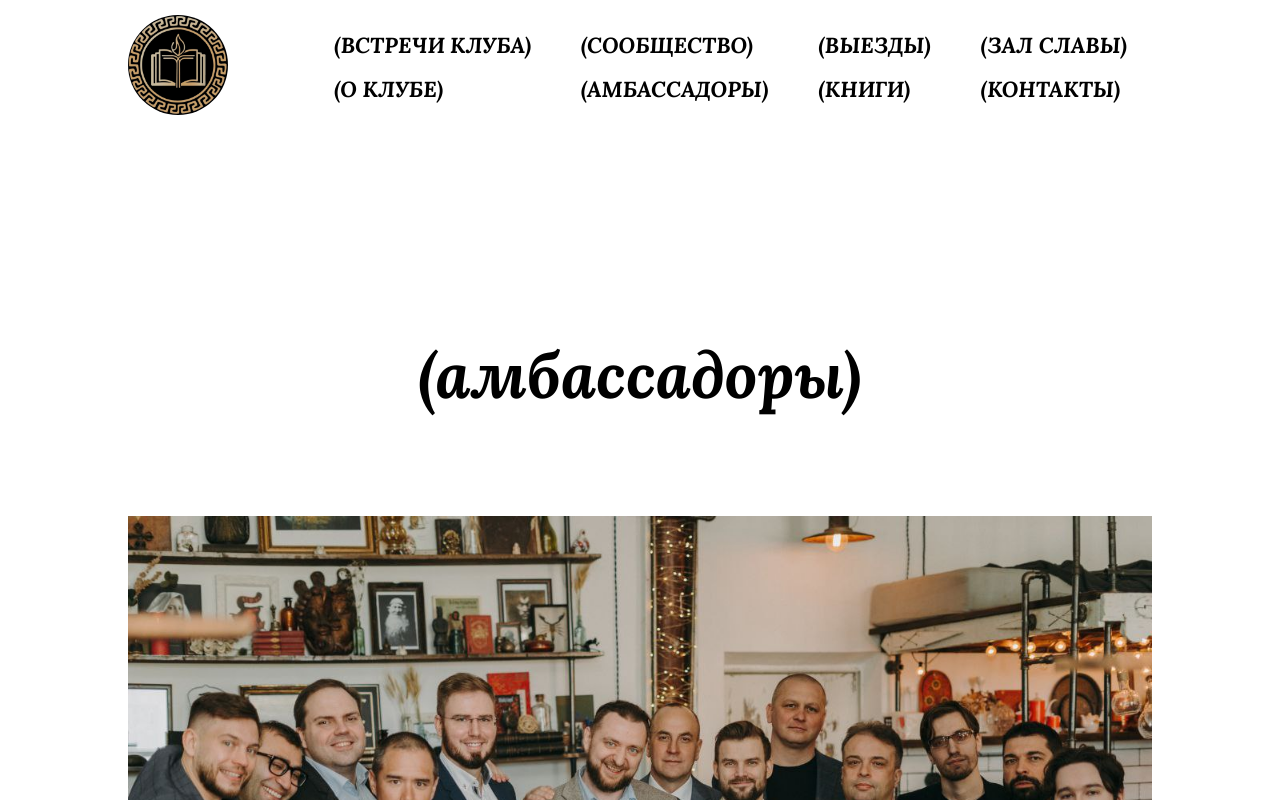
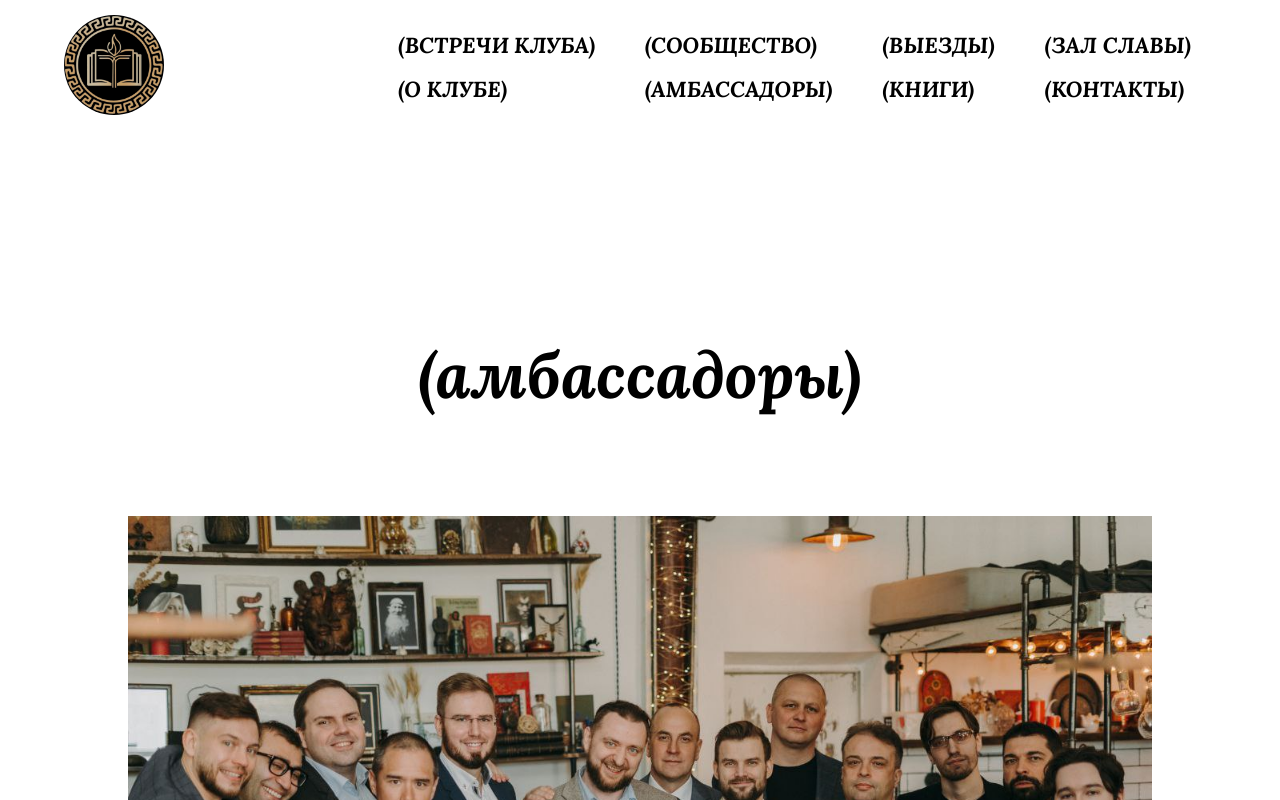
Before and after one commit to paladiandrew/Imperative, an Angular app: page /ambassadors in a window 1280 px wide. Built offline with nearby package versions, Linux system fonts and the light colour scheme.

Commit message:
Header changed

```diff
--- a/src/app/components/header/header.component.scss
+++ b/src/app/components/header/header.component.scss
@@ -3,10 +3,10 @@
     top: 0;
     left: 0;
     width: 100%;
-    position: relative; // Изменено на relative для правильной работы с абсолютными дочерними элементами
+    position: relative; // Для правильного позиционирования дочерних элементов
     align-items: center;
-    justify-content: flex-end; // Прижимаем все элементы к правому краю
-    padding: 15px 10%; // Отступы сверху и снизу, 10% с правого края
+    justify-content: space-between; // Прижимаем элементы к краям
+    padding: 15px 5%; // Отступы сверху и снизу, 5% с обеих сторон
     z-index: 10;
     background-color: transparent; // Или другой фон, если требуется
 
@@ -16,7 +16,7 @@
       margin-right: auto; // Перемещаем логотип влево
       img {
         height: 100px;
-        background-color: #000;
+        background-color: #000; // Цвет фона логотипа
         border-radius: 50%;
       }
     }
@@ -24,7 +24,7 @@
     .nav {
       display: flex;
       flex: 1;
-      justify-content: flex-end; // Также прижимаем навигацию к правому краю
+      justify-content: flex-end; // Прижимаем навигацию к правому краю
       margin-right: 0; // Убираем дополнительные отступы справа
 
       .nav-columns {
@@ -35,7 +35,7 @@
           display: flex;
           flex-direction: column;
           align-items: flex-start;
-          margin: 0 15px;
+          margin: 0 15px; // Отступы между столбцами
 
           a {
             margin: 8px 10px;
@@ -53,7 +53,7 @@
       flex-direction: column;
       cursor: pointer;
       position: absolute; // Абсолютное позиционирование
-      right: 10%; // Отступ от правого края
+      right: 5%; // Отступ от правого края
       top: 15px; // Отступ сверху
 
       span {
@@ -97,7 +97,7 @@
               top: 50%;
               width: 24px;
               height: 2px;
-              background-color: black;
+              background-color: black; // Цвет крестика
               transform-origin: center;
             }
 
@@ -114,13 +114,13 @@
         .mobile-nav {
           display: flex;
           flex-direction: column;
-          align-items: flex-end;
-          padding: 0 20px;
+          align-items: flex-end; // Элементы прижаты к правому краю
+          padding: 0 5%; // Отступ 5% слева и справа
 
           a {
             margin: 15px 0;
             text-decoration: none;
-            color: #000; // Цвет текста
+            color: #000; // Черный цвет текста
             font-size: 1rem;
             font-weight: bold;
           }
```
